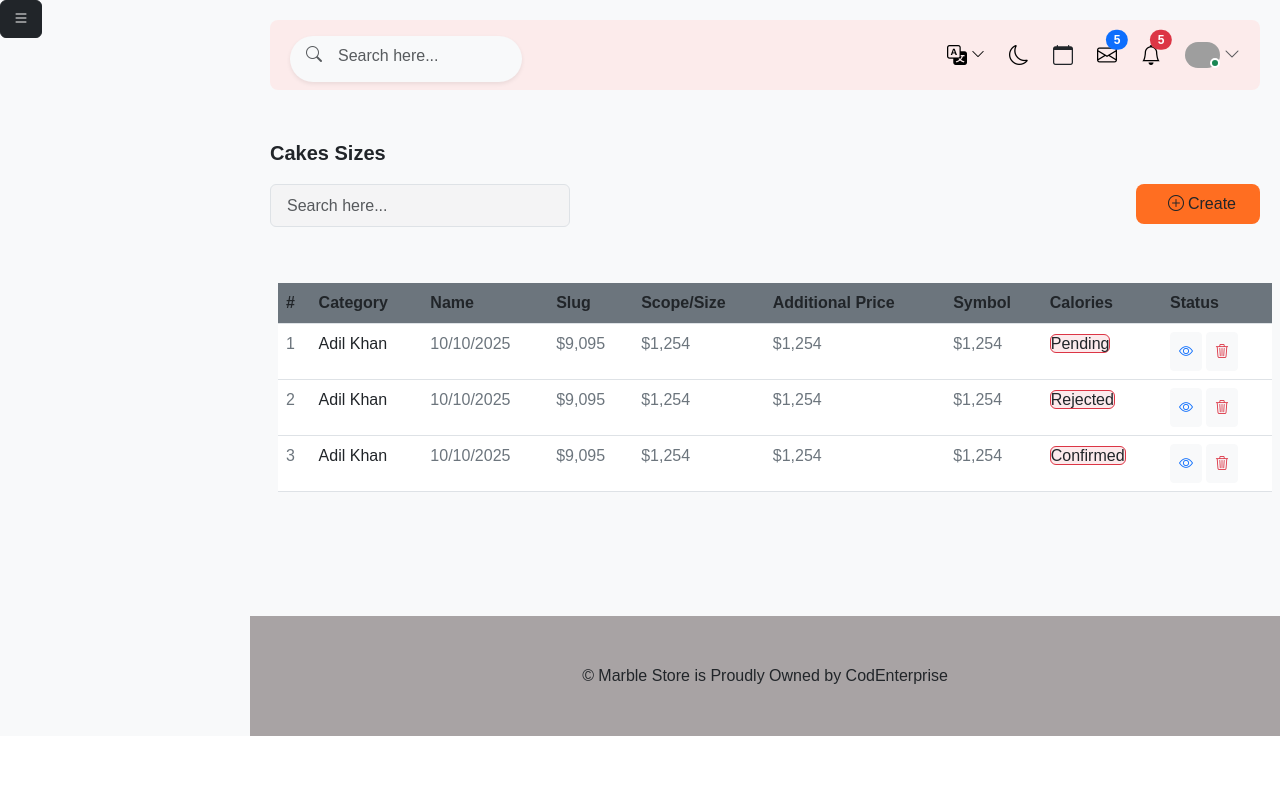
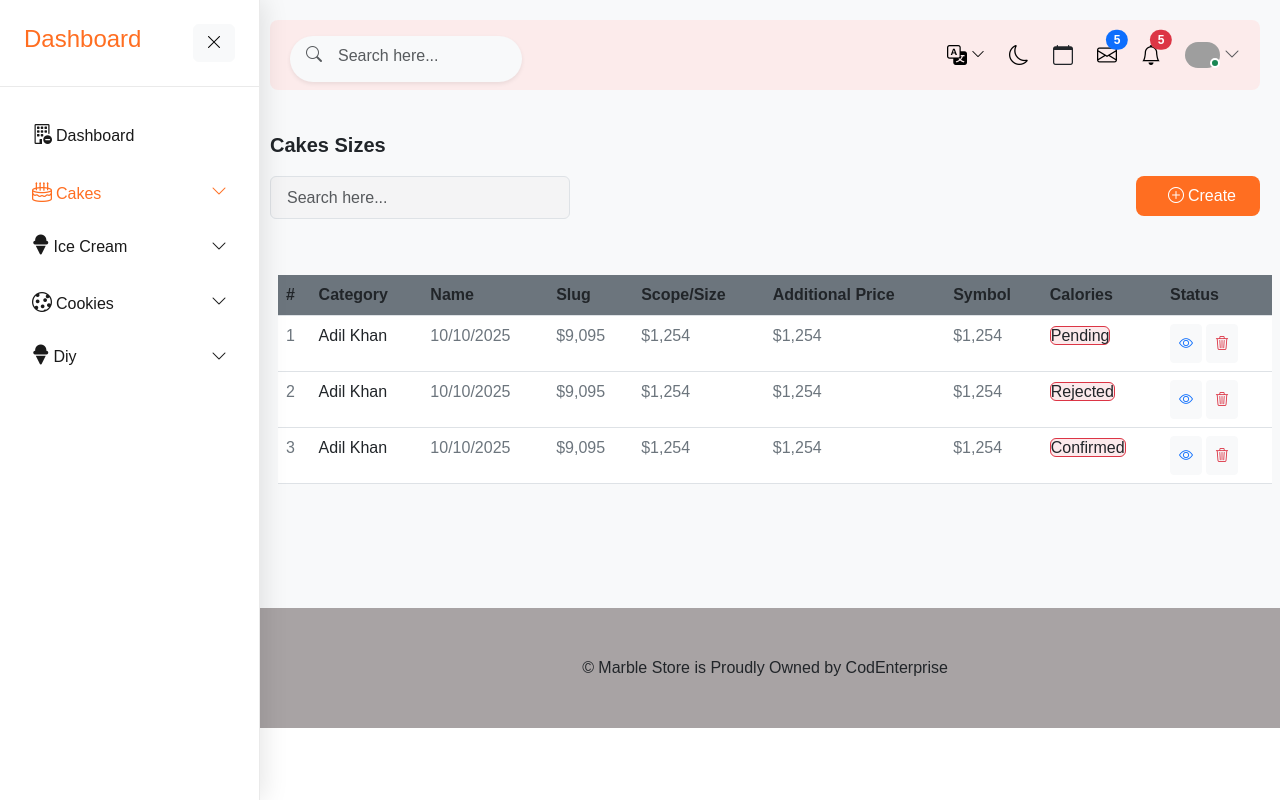
Before and after one commit to AdilKhan-tech/marble-store, a Next.js app in the folder client/: page /dashboard/cakes in a window 1280 px wide. Built offline with nearby package versions, Linux system fonts and the light colour scheme; grey boxes are pictures that could not be loaded.

Commit message:
simple sidebar

```diff
--- a/client/components/dashboard/Sidebar.js
+++ b/client/components/dashboard/Sidebar.js
@@ -4,8 +4,8 @@ import Link from "next/link";
 import { usePathname } from "next/navigation";
 
 export default function SidebarLayout() {
-  const [open, setOpen] = useState(false);
   const pathname = usePathname();
+  const [open, setOpen] = useState(true);
   const [activeSubMenu, setActiveSubMenu] = useState(null);
 
   const toggleSubMenu = (menu) => {
@@ -13,75 +13,113 @@ export default function SidebarLayout() {
   };
 
   const isActive = (path) => pathname === path;
+  const isActiveParent = (path) => pathname.startsWith(path);
 
   return (
-    <div className="">
-      {/* Toggle Button */}
-      <button className="btn btn-dark toggle-btn" onClick={() => setOpen(true)}>
+    <>
+      {open && <div className="sidebar-overlay fade-in" onClick={() => setOpen(false)} />}
+
+      <button className="toggle-btn" onClick={() => setOpen(true)}>
         <i className="bi bi-list"></i>
       </button>
 
-      {/* Sidebar */}
-      <div className={`sidebar ${open ? "open" : ""}`}>
-        {/* Header */}
-        <div className="p-3 border-bottom d-flex justify-content-between align-items-center">
-          <a href="/dashboard" className="text-decoration-none">
-            <h4 className="mt-3 text-dark">Dashboard</h4>
-          </a>
-          <i
-            className="bi bi-x-lg text-dark p-3 rounded-4"
-            onClick={() => setOpen(false)}
-            style={{ cursor: "pointer" }}
-          ></i>
+      <aside className={`sidebar ${open ? "open" : ""}`}>
+        <div className="sidebar-header">
+          <Link href="/dashboard" className="text-decoration-none">
+            <h4 className="text-orange">Dashboard</h4>
+          </Link>
+          <button className="btn btn-light">
+            <i className="bi bi-x-lg"></i>
+          </button>
         </div>
+        <nav className="sidebar-nav">
+          <ul className="sidebar-menu">
+            <li className="sidebar-menu-item">
+              <Link href="/dashboard" className={`sidebar-link ${isActive("/dashboard") ? "active" : ""}`} onClick={() => setOpen(false)}>
+                <span className="fs-16"><i className="bi bi-building-dash me-1 fs-5"></i>Dashboard</span>
+              </Link>
+            </li>
 
-        {/* Sidebar Menu */}
-        <ul className="list-group mt-5">
-
-          {/* === Cakes (submenu like Room Management) === */}
-          <li>
-            <div
-              className={`list-group-item list-item bg-white list-unstyled border-0 text-dark d-flex justify-content-between ${
-                activeSubMenu === "cakes" ? "active" : ""
-              }`}
-              onClick={() => toggleSubMenu("cakes")}
-              style={{ cursor: "pointer" }}
-            >
-              <span className="fs-18 fw-medium sidebar-submenu-header"><i className="bi bi-cake2"></i> Cakes</span>
+            <li className="sidebar-menu-item">
+              <div className={`sidebar-submenu-header ${isActiveParent("/dashboard/cakes") ? "active" : ""}`} onClick={() => toggleSubMenu("cakes")}>
+                <span className="">
+                  <i className="bi bi-cake2 me-1 fs-5"></i>Cakes</span>
                 <i className={`bi bi-chevron-${activeSubMenu === "cakes" ? "up" : "down"}`}></i>
               </div>
-
               {activeSubMenu === "cakes" && (
-              <div className="ps-4">
-                <Link
-                  href="/dashboard/cakes"
-                  className={`list-item text-decoration-none px-3 border-0 ${
-                    isActive("/dashboard/cakes") ? "active" : ""
-                  }`}
-                >
-                  Cake Size
+                <div className="sidebar-submenu ms-3">
+                  <Link href="/dashboard/cakes" className={`sidebar-submenu-link ${isActive("/dashboard/cakes") ? "active" : ""}`} onClick={() => setOpen(false)}>
+                    <span className="submenu-indicator"></span>
+                    <span className="sidebar-label">Cake Size</span>
                   </Link>
-
-                <Link
-                  href="#"
-                  className={`list-group-item bg-transparent border-0 ${
-                    isActive("/cakes/create") ? "active" : ""
-                  }`}
-                >Cake Flavour</Link>
+                  <Link href="/dashboard/cakes/flavour" className={`sidebar-submenu-link ${isActive("/dashboard/cakes/flavour") ? "active" : ""}`} onClick={() => setOpen(false)}>
+                    <span className="submenu-indicator"></span>
+                    <span className="sidebar-label">Cake Flavour</span>
+                  </Link>
                 </div>
               )}
             </li>
 
-          {/* Simple Items */}
-          <a href="#" className="list-group-item bg-transparent border-0 text-dark">
-            <i className="bi bi-info-circle"></i> About
-          </a>
-
-          <a href="#" className="list-group-item bg-transparent border-0 text-dark">
-            <i className="bi bi-gear"></i> Services
-          </a>
+            <li className="sidebar-menu-item">
+              <div className={`sidebar-submenu-header ${isActiveParent("/dashboard/icecream") ? "active" : ""}`} onClick={() => toggleSubMenu("icecream")}>
+                <span className="">
+                  <i className="fa fa-ice-cream me-1 fs-5"></i>Ice Cream</span>
+                <i className={`bi bi-chevron-${activeSubMenu === "icecream" ? "up" : "down"}`}></i>
+              </div>
+              {activeSubMenu === "icecream" && (
+                <div className="sidebar-submenu ms-3">
+                  <Link href="/dashboard/icecream" className={`sidebar-submenu-link ${isActive("/dashboard/icecream") ? "active" : ""}`} onClick={() => setOpen(false)}>
+                    <span className="submenu-indicator"></span>
+                    <span className="sidebar-label">Ice Cream Size</span>
+                  </Link>
+                  <Link href="/dashboard/icecream/flavour" className={`sidebar-submenu-link ${isActive("/dashboard/icecream/flavour") ? "active" : ""}`} onClick={() => setOpen(false)}>
+                    <span className="submenu-indicator"></span>
+                    <span className="sidebar-label">Ice Cream Flavour</span>
+                  </Link>
+                </div>
+              )}
+            </li>
+            <li className="sidebar-menu-item">
+              <div className={`sidebar-submenu-header ${isActiveParent("/dashboard/icecream") ? "active" : ""}`} onClick={() => toggleSubMenu("cookie")}>
+                <span className="">
+                  <i className="bi bi-cookie me-1 fs-5"></i>Cookies</span>
+                <i className={`bi bi-chevron-${activeSubMenu === "cookie" ? "up" : "down"}`}></i>
+              </div>
+              {activeSubMenu === "cookie" && (
+                <div className="sidebar-submenu ms-3">
+                  <Link href="/dashboard/cookie" className={`sidebar-submenu-link ${isActive("/dashboard/cookie") ? "active" : ""}`} onClick={() => setOpen(false)}>
+                    <span className="submenu-indicator"></span>
+                    <span className="sidebar-label">Cookies Size</span>
+                  </Link>
+                  <Link href="/dashboard/cookie/flavour" className={`sidebar-submenu-link ${isActive("/dashboard/cookie/flavour") ? "active" : ""}`} onClick={() => setOpen(false)}>
+                    <span className="submenu-indicator"></span>
+                    <span className="sidebar-label">Cookies Flavour</span>
+                  </Link>
+                </div>
+              )}
+            </li>
+            <li className="sidebar-menu-item">
+              <div className={`sidebar-submenu-header ${isActiveParent("/dashboard/icecream") ? "active" : ""}`} onClick={() => toggleSubMenu("diy")}>
+                <span className="">
+                  <i className="fa fa-ice-cream me-1 fs-5"></i>Diy</span>
+                <i className={`bi bi-chevron-${activeSubMenu === "diy" ? "up" : "down"}`}></i>
+              </div>
+              {activeSubMenu === "diy" && (
+                <div className="sidebar-submenu ms-3">
+                  <Link href="/dashboard/diy" className={`sidebar-submenu-link ${isActive("/dashboard/diy") ? "active" : ""}`} onClick={() => setOpen(false)}>
+                    <span className="submenu-indicator"></span>
+                    <span className="sidebar-label">Ice Cream Size</span>
+                  </Link>
+                  <Link href="/dashboard/diy/flavour" className={`sidebar-submenu-link ${isActive("/dashboard/diy/flavour") ? "active" : ""}`} onClick={() => setOpen(false)}>
+                    <span className="submenu-indicator"></span>
+                    <span className="sidebar-label">Ice Cream Flavour</span>
+                  </Link>
+                </div>
+              )}
+            </li>
           </ul>
-      </div>
-    </div>
+        </nav>
+      </aside>
+    </>
   );
 }
--- a/client/public/assets/css/Dashboard.css
+++ b/client/public/assets/css/Dashboard.css
@@ -1,3 +1,8 @@
+:root {
+  --shadow-sm: 0 2px 8px rgba(0, 0, 0, 0.05);
+  --shadow-md: 0 4px 12px rgba(0, 0, 0, 0.08);
+  --radius-md: 12px;
+}
 * {
   font-family: "Brandon_Grotesque-Bold", sans-serif;
 }
@@ -62,31 +67,138 @@
 .nav-link{
   margin-right: -20px;
 }
+.org-btn{
+  background-color: #FF6E21;
+  color: white;
+}
+.sidebar-overlay {
+  position: fixed;
+  z-index: 999;
+}
+.sidebar-overlay.fade-out {
+  animation: fadeOut 0.2s ease forwards;
+}
 .sidebar {
   position: fixed;
   top: 0;
-  left: -260px;
+  left: 0;
   width: 260px;
-  height: 100%;
+  height: 100vh;
   background: #ffffff;
-  color: white;
-  transition: left 0.3s ease;
+  border-right: 1px solid #eaeaea;
+  transform: translateX(-100%);
+  transition: transform 0.3s cubic-bezier(0.4, 0, 0.2, 1);
   z-index: 1000;
+  overflow-y: auto;
+  overflow-x: hidden;
 }
 .sidebar.open {
+  transform: translateX(0);
+  box-shadow: 4px 0 24px rgba(0, 0, 0, 0.1);
+}
+.sidebar-header {
+  padding: 24px;
+  border-bottom: 1px solid #eaeaea;
+  display: flex;
+  align-items: center;
+  justify-content: space-between;
+  background: #ffffff;
+  position: sticky;
+  top: 0;
+  z-index: 10;
+}
+.sidebar-nav {
+  padding: 20px 16px;
+}
+.sidebar-menu {
+  list-style: none;
+  padding: 0;
+  margin: 0;
+}
+.sidebar-menu-item {
+  margin-bottom: 4px;
+}
+.sidebar-link {
+  display: flex;
+  align-items: center;
+  padding: 12px 16px;
+  color: #1a1a1a;
+  text-decoration: none;
+  border-radius: 8px;
+  transition: all 0.2s ease;
+  position: relative;
+  overflow: hidden;
+}
+.sidebar-link:hover {
+  background: #d6d5d569;
+  transform: translateX(4px);
+}
+.sidebar-link.active {
+  background: rgba(255, 110, 33, 0.08);
+  color: #FF6E21;
+  font-weight: 600;
+}
+.sidebar-link.active::before {
+  content: '';
+  position: absolute;
   left: 0;
+  top: 0;
+  bottom: 0;
+  width: 4px;
+  background: #FF6E21;
+  border-radius: 0 8px 8px 0;
 }
-.list-item.active {
-  background-color: #003cff8a;
-  color: #FF6E21 !important;
+.sidebar-label {
+  font-size: 15px;
+  font-weight: 500;
 }
-.list-item.active:hover {
-  background-color: #dce4ff8a;
-  color: #FF6E21 !important;
+.sidebar-submenu-header {
+  display: flex;
+  align-items: center;
+  justify-content: space-between;
+  padding: 12px 16px;
+  color: #1a1a1a;
+  cursor: pointer;
+  border-radius: 8px;
+  transition: all 0.2s;
+  user-select: none;
+}
+.sidebar-submenu-header:hover {
+  background: #d6d5d569;
+  color: #FF6E21;
 }
 .sidebar-submenu-header.active {
   color: #FF6E21;
 }
-.org-btn{
-  background-color: #FF6E21;
+.sidebar-submenu-link {
+  display: flex;
+  align-items: center;
+  padding: 10px 16px;
+  color: #666666;
+  text-decoration: none;
+  border-radius: 8px;
+  transition: all 0.2s;
+  margin-bottom: 2px;
+  position: relative;
 }
+.sidebar-submenu-link:hover {
+  background: #d6d5d569;
+  color: #1a1a1a;
+  padding-left: 20px;
+}
+.sidebar-submenu-link.active {
+  background: rgba(255, 110, 33, 0.08);
+  color: #FF6E21;
+  font-weight: 500;
+}
+.submenu-indicator {
+  width: 4px;
+  height: 4px;
+  background: currentColor;
+  border-radius: 50%;
+  margin-right: 12px;
+  opacity: 0.6;
+}
+.text-orange{
+  color: #FF6E21;
+}
```
Also changed, not shown: client/public/assets/images/Dashboard/dashboard-square.svg (added). Lines whose indentation alone changed are shown as unchanged.
